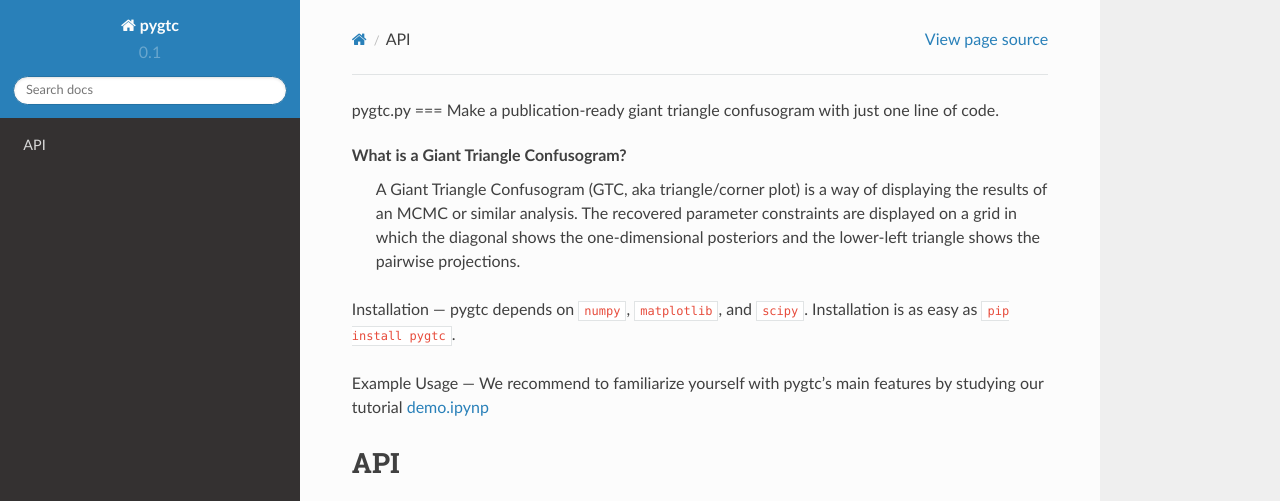
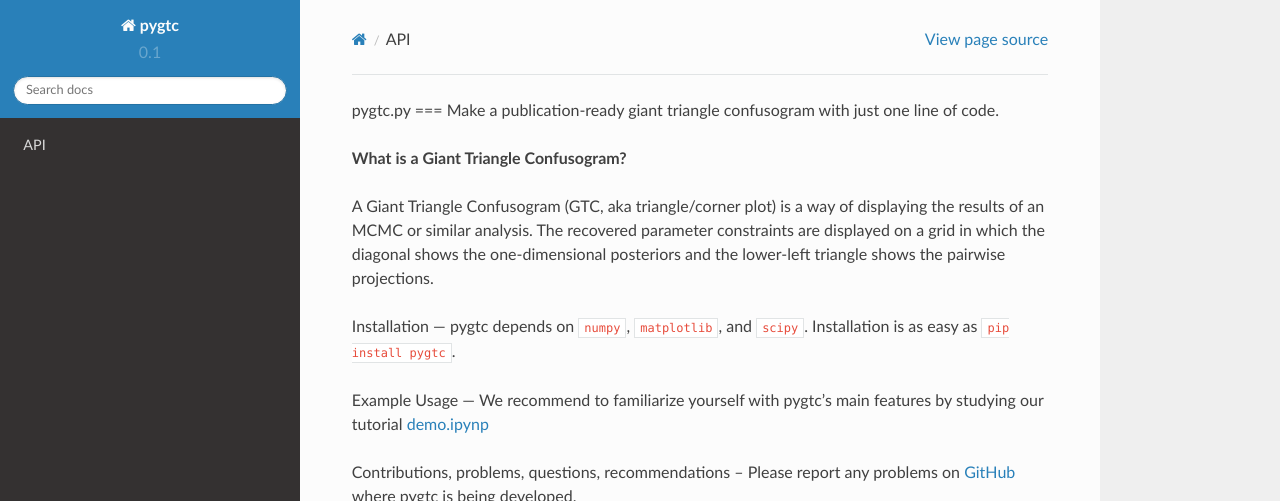
Before and after one commit to SebastianBocquet/pygtc, a Sphinx documentation site: the page built from docs/index.rst, in a window 1280 px wide, cut to the strip 0-501 px from the top of the page. Built offline with Sphinx 7.4.7 and the Read the Docs theme 2.0.0, drawn with Linux system fonts in a browser that asks for light colours.

Commit message:
index.rst edited online with Bitbucket

```diff
--- a/docs/index.rst
+++ b/docs/index.rst
@@ -3,10 +3,11 @@
 Make a publication-ready giant triangle confusogram with just one line of code.
 
 
-What is a Giant Triangle Confusogram?
-    A Giant Triangle Confusogram (GTC, aka triangle/corner plot) is a way of displaying the results of an MCMC
-    or similar analysis. The recovered parameter constraints are displayed on a grid in which the diagonal shows
-    the one-dimensional posteriors and the lower-left triangle shows the pairwise projections.
+**What is a Giant Triangle Confusogram?**
+
+A Giant Triangle Confusogram (GTC, aka triangle/corner plot) is a way of displaying the results of an MCMC
+or similar analysis. The recovered parameter constraints are displayed on a grid in which the diagonal shows
+the one-dimensional posteriors and the lower-left triangle shows the pairwise projections.
 
 
 Installation
@@ -20,6 +21,11 @@
 `demo.ipynp <https://github.com/SebastianBocquet/pygtc/blob/master/demo.ipynb>`_
 
 
+Contributions, problems, questions, recommendations
+--
+Please report any problems on `GitHub <https://github.com/SebastianBocquet/pygtc/issues>`_ where pygtc is being developed.
+
+
 API
 ===
 .. autofunction :: pygtc.plotGTC
```
